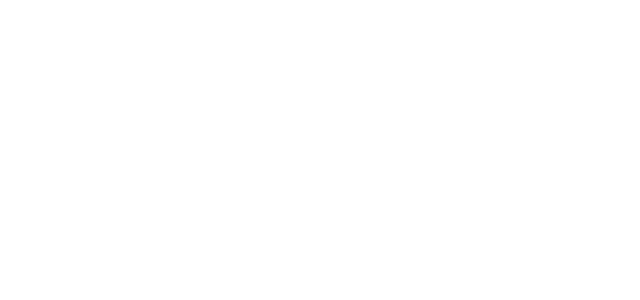
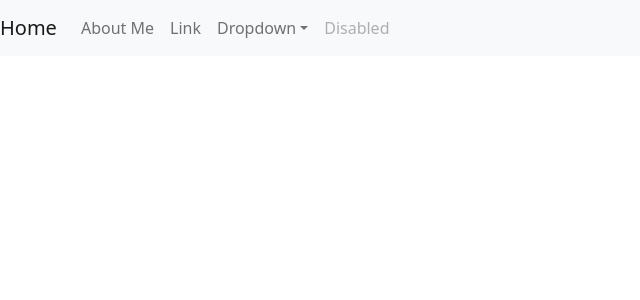
Before and after one commit to LuisM-Hernandez/Luis_Portfolio, a React (Create React App) app: page / in a window 1280 px wide. Shown: the top 300 px of the page, without its empty margins (0-640 px from the left). Built offline with nearby package versions, Linux system fonts and the light colour scheme.

Commit message:
Added Navbar component

```diff
--- a/src/App.js
+++ b/src/App.js
@@ -1,9 +1,11 @@
 import './App.css';
-import Jumbotron from './components/Jumbotron/Jumbotron';
+import Jumbotron from './components/Jumbotron/index';
+import Home from "./components/Home/index";
 import { BrowserRouter as Router, Switch, Route } from "react-router-dom"
 function App() {
   return (
    <Router>
+     <Home/>
 
    </Router>
   );
--- /dev/null
+++ b/src/components/Home/index.js
@@ -0,0 +1,11 @@
+import Navbar from "../Navbar/index";
+
+
+const Home = () => {
+    return (
+
+        <Navbar/>
+     );
+}
+
+export default Home;
--- /dev/null
+++ b/src/components/Navbar/index.js
@@ -0,0 +1,38 @@
+const Navbar = () => {
+    return (
+        <nav class="navbar navbar-expand-lg navbar-light bg-light">
+  <a className="navbar-brand" href="#">Home</a>
+  <button class="navbar-toggler" type="button" data-toggle="collapse" data-target="#navbarSupportedContent" aria-controls="navbarSupportedContent" aria-expanded="false" aria-label="Toggle navigation">
+    <span class="navbar-toggler-icon"></span>
+  </button>
+
+  <div class="collapse navbar-collapse" id="navbarSupportedContent">
+    <ul class="navbar-nav mr-auto">
+      <li class="nav-item active">
+        <a class="nav-link" href="#">About Me</a>
+      </li>
+      <li class="nav-item">
+        <a class="nav-link" href="#">Link</a>
+      </li>
+      <li class="nav-item dropdown">
+        <a class="nav-link dropdown-toggle" href="#" id="navbarDropdown" role="button" data-toggle="dropdown" aria-haspopup="true" aria-expanded="false">
+          Dropdown
+        </a>
+        <div class="dropdown-menu" aria-labelledby="navbarDropdown">
+          <a class="dropdown-item" href="#">Action</a>
+          <a class="dropdown-item" href="#">Another action</a>
+          <div class="dropdown-divider"></div>
+          <a class="dropdown-item" href="#">Something else here</a>
+        </div>
+      </li>
+      <li class="nav-item">
+        <a class="nav-link disabled" href="#" tabindex="-1" aria-disabled="true">Disabled</a>
+      </li>
+    </ul>
+
+  </div>
+</nav>
+     );
+}
+
+export default Navbar;
--- /dev/null
+++ b/src/components/Wrapper/style.css
@@ -0,0 +1,5 @@
+/* .wrapper {
+    min-height: 100%;
+    padding-bottom: 100px;
+  }
+   */
```
Also changed, not shown: src/components/Jumbotron/index.js (renamed from src/components/Jumbotron/Jumbotron.js, +5 -4 lines), src/components/Wrapper/index.js (added, +8 -0 lines).
